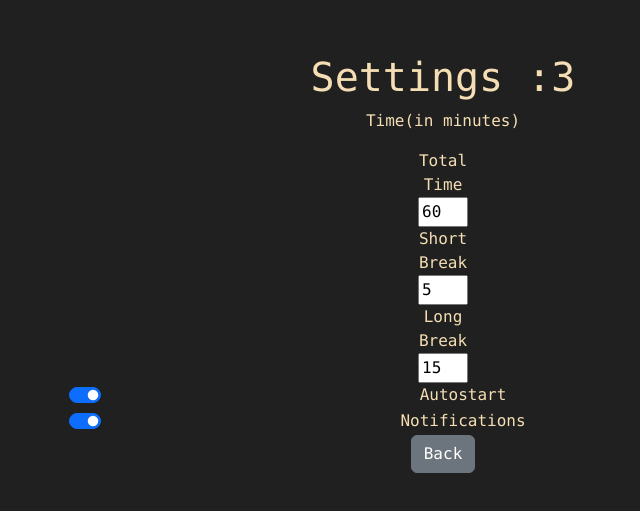
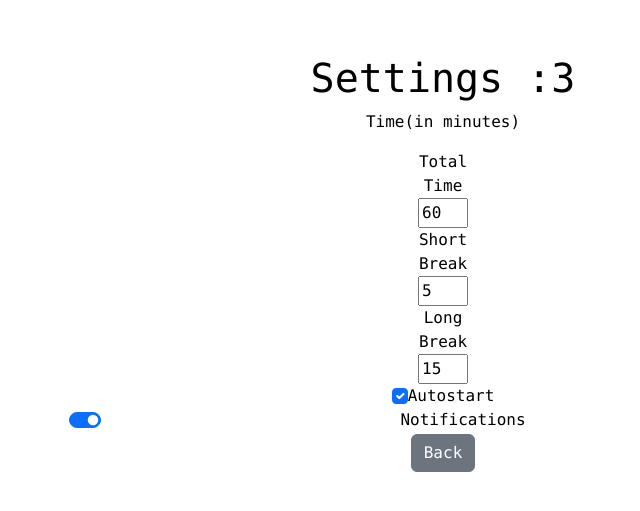
Before and after one commit to NolanWhittaker1/journeyhacks, an Angular app: page /settings in a window 1280 px wide. Shown: the part 137-648 px from the top of the page, without its empty margins (197-837 px from the left). Built offline with nearby package versions, Linux system fonts and the light colour scheme.

Commit message:
settings fix 3

```diff
--- a/src/app/settings/settings.component.css
+++ b/src/app/settings/settings.component.css
@@ -1,7 +1,8 @@
+
 body {
     height: 100vh;
     width: 100vw;
-background-color: rgb(32, 32, 32);
+    background-color: white;
     display: flex;
       font-family: "monaco", monospace;
     }
@@ -11,11 +12,12 @@ text-align: center;
     margin: auto;
     width: 60%;
     padding: 10px;
-color: wheat;
+    color: black;
+      font: monospace;
     }
 
     .Time{
-    margin: auto;
+      margin:auto;
     width: 50px;
     display:flex;
     flex-direction:column;
--- a/src/app/settings/settings.component.html
+++ b/src/app/settings/settings.component.html
@@ -18,7 +18,7 @@
       <input type="number" id="longbreak" name="lbreak" min="0" value="15" />
     </div>
 
-    <div class="form-check form-switch">
+
       <input
         class="form-check-input"
         type="checkbox"
@@ -29,8 +29,9 @@
       <label class="form-check-label" for="flexSwitchCheckDefault"
         >Autostart</label
       >
-    </div>
+
     <div class="form-check form-switch">
+      <span>
       <input
         class="form-check-input"
         type="checkbox"
@@ -40,7 +41,7 @@
       />
       <label class="form-check-label" for="flexSwitchCheckChecked"
         >Notifications</label
-      >
+      ></span>
     </div>
 
     <div>
```
Lines whose indentation alone changed are shown as unchanged.
